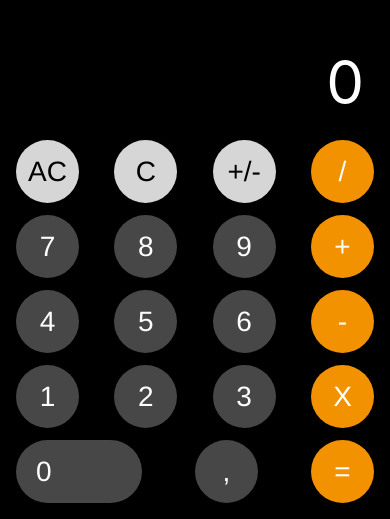
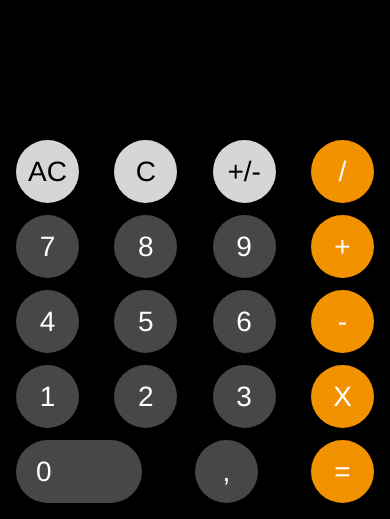
Before and after one commit to giordanoDaloisio/rn-calculator, a React Native app: screen / in a window 390 px wide. Shown: the part 325-844 px from the top of the page. Built offline with nearby package versions, Linux system fonts and the light colour scheme.

Commit message:
last fixes

```diff
--- a/src/app/App.tsx
+++ b/src/app/App.tsx
@@ -9,7 +9,7 @@
  */
 
 import React from 'react';
-import { View, StyleSheet } from 'react-native';
+import { View, StyleSheet, StatusBar } from 'react-native';
 import { Provider } from 'react-redux';
 import Main from '../pages/Main';
 import { BACKGROUND_COLOR } from '../theme';
@@ -18,6 +18,7 @@ import store from './store';
 const App = () => {
   return (
     <Provider store={store}>
+      <StatusBar backgroundColor="black" />
       <View style={styles.background}>
         <Main />
       </View>
--- a/src/components/CalculatorButton.tsx
+++ b/src/components/CalculatorButton.tsx
@@ -35,7 +35,7 @@ const styles = StyleSheet.create({
   buttonStyle: {
     padding: 10,
     margin: MARGIN,
-    alignItems: 'center',
+    alignContent: 'center',
     justifyContent: 'center',
     borderRadius: 100,
     width: WIDTH,
--- a/src/components/CalculatorTextView.tsx
+++ b/src/components/CalculatorTextView.tsx
@@ -1,22 +1,36 @@
-import React from 'react';
-import { StyleSheet, Text, View } from 'react-native';
+import React, { useEffect, useState } from 'react';
+import { StyleSheet, TextInput, View } from 'react-native';
 import { FONT_COLOR, MARGIN } from '../theme';
 
 interface Props {
   displayNum: string;
+  fontSize: number;
 }
 
-const CalculatorTextView: React.FC<Props> = ({ displayNum }) => {
+const CalculatorTextView: React.FC<Props> = ({ displayNum, fontSize }) => {
+  // const [fontSize, setFontSize] = useState(60);
+  // useEffect(() => {
+  //   if (displayNum.length > 6) {
+  //     setFontSize(fontSize - 5);
+  //   } else {
+  //     setFontSize(60);
+  //   }
+  // }, [displayNum]);
+
   return (
     <View style={styles.container}>
-      <Text style={styles.displayNumStyle}>{displayNum}</Text>
+      <TextInput
+        style={[styles.displayNumStyle, { fontSize: fontSize }]}
+        value={displayNum}
+        editable={false}
+        maxLength={9}
+      />
     </View>
   );
 };
 
 const styles = StyleSheet.create({
   displayNumStyle: {
-    fontSize: 60,
     margin: MARGIN + 10,
     color: FONT_COLOR,
   },
--- a/src/features/CalculatorContainer.tsx
+++ b/src/features/CalculatorContainer.tsx
@@ -2,6 +2,7 @@ import React, { useEffect, useState } from 'react';
 import { useDispatch, useSelector } from 'react-redux';
 import { calculatorSelector } from '../app/selectors';
 import { Operator } from '../model/operator';
+import { DISPLAY_FONT_SIZE } from '../theme';
 import {
   calculateResult,
   resetState,
@@ -12,6 +13,7 @@ import CalculatorView from './CalculatorView';
 
 export default function CalculatorContainer() {
   const [displayNum, setDisplayNum] = useState('0');
+  const [fontSize, setFontSize] = useState(DISPLAY_FONT_SIZE);
   const [isNew, setIsNew] = useState(false);
   const dispatch = useDispatch();
   const { secondNum, result, error } = useSelector(calculatorSelector);
@@ -26,8 +28,17 @@ export default function CalculatorContainer() {
 
   const handleNumber = (num: number): void => {
     if (displayNum !== '0' && !isNew) {
-      setDisplayNum(displayNum + num.toString());
-      dispatch(setNumber(parseFloat(displayNum + num.toString())));
+      if (displayNum.length < 9) {
+        const newNum = displayNum + num.toString();
+        // reduce font size if the number is high
+        if (newNum.length >= 6) {
+          setFontSize(fontSize - 2);
+        } else {
+          setFontSize(DISPLAY_FONT_SIZE);
+        }
+        setDisplayNum(newNum);
+        dispatch(setNumber(parseFloat(newNum)));
+      }
     } else {
       setDisplayNum(num.toString());
       dispatch(setNumber(num));
@@ -36,11 +47,13 @@ export default function CalculatorContainer() {
   };
 
   const cancelAllHandler = () => {
+    setFontSize(DISPLAY_FONT_SIZE);
     setDisplayNum('0');
     dispatch(resetState());
   };
 
   const calcelHandler = () => {
+    setFontSize(DISPLAY_FONT_SIZE);
     setDisplayNum('0');
   };
 
@@ -81,6 +94,7 @@ export default function CalculatorContainer() {
       handleOperator={handleOperator}
       changeSignHandler={changeSignHandler}
       handleComma={handleComma}
+      fontSize={fontSize}
     />
   );
 }
--- a/src/features/CalculatorView.tsx
+++ b/src/features/CalculatorView.tsx
@@ -13,6 +13,7 @@ type Props = {
   handleEqual: () => void;
   changeSignHandler: () => void;
   handleComma: () => void;
+  fontSize: number;
 };
 
 const CalculatorView: React.FC<Props> = ({
@@ -24,6 +25,7 @@ const CalculatorView: React.FC<Props> = ({
   handleEqual,
   changeSignHandler,
   handleComma,
+  fontSize,
 }) => {
   const createButtonRange = (min: number, max: number): Array<JSX.Element> => {
     const buttons: Array<JSX.Element> = [];
@@ -44,7 +46,7 @@ const CalculatorView: React.FC<Props> = ({
 
   return (
     <>
-      <CalculatorTextView displayNum={displayNum} />
+      <CalculatorTextView displayNum={displayNum} fontSize={fontSize} />
       <View style={styles.row}>
         <CalculatorButton
           value="AC"
--- a/src/features/calculatorSlice.ts
+++ b/src/features/calculatorSlice.ts
@@ -34,6 +34,7 @@ const calculatorSlice = createSlice({
       state.secondNum = null;
       state.operator = null;
       state.error = null;
+      state.result = null;
     },
     setNumber(state, action: PayloadAction<number>) {
       !state.operator
--- a/src/theme/index.js
+++ b/src/theme/index.js
@@ -4,3 +4,4 @@ export const WIDTH = 63;
 export const HEIGHT = 63;
 export const BACKGROUND_COLOR = 'rgb(0,0,0)';
 export const FONT_COLOR = 'rgb(255,255,255)';
+export const DISPLAY_FONT_SIZE = 60;
```
